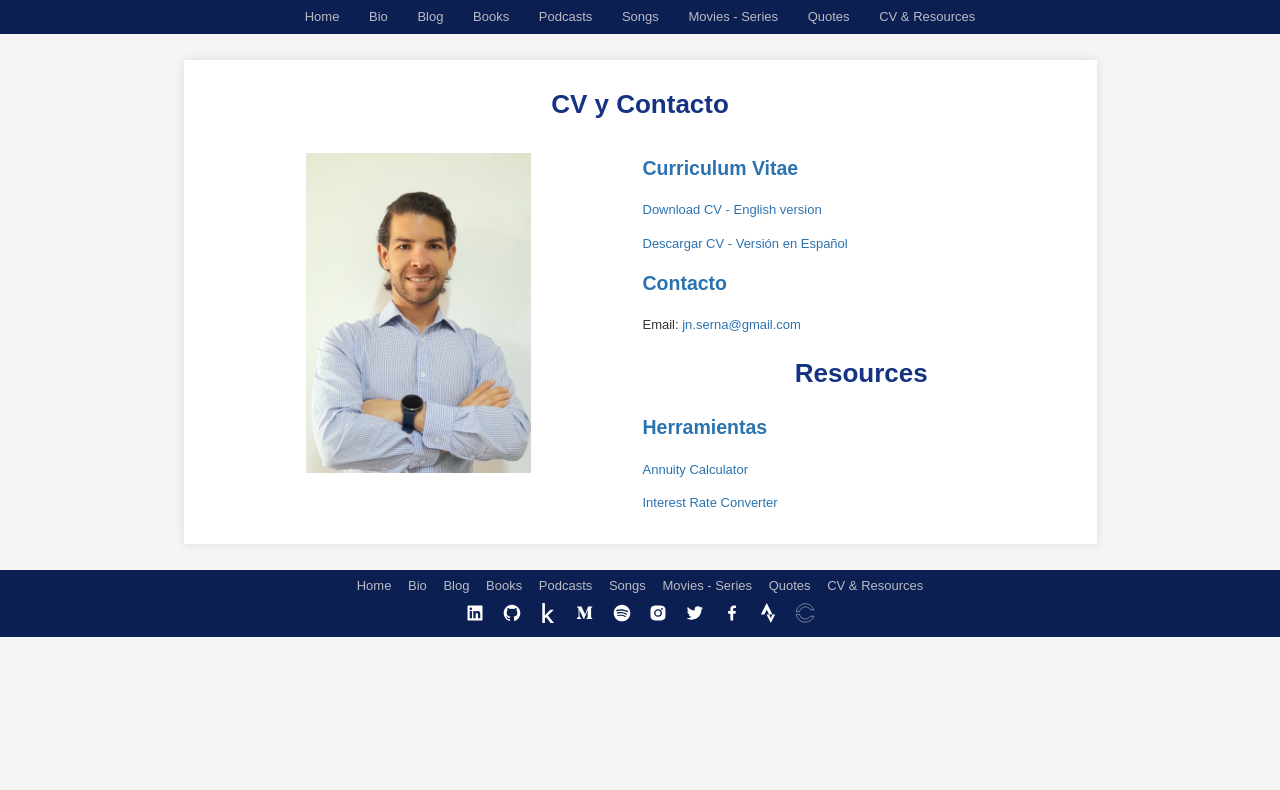
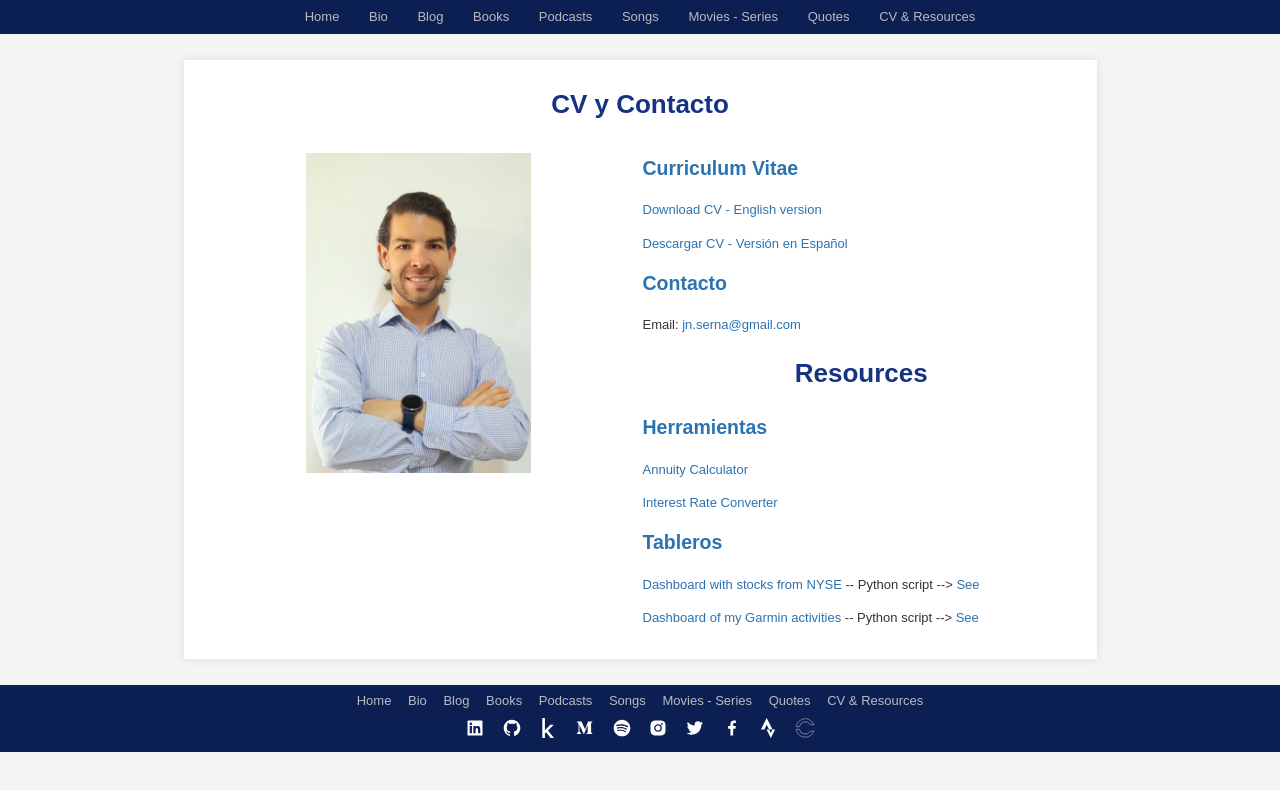
Before and after one commit to jnserna/jnserna.github.io, a plain HTML site: page cv-contact.html in a window 1280 px wide. Drawn offline with Linux system fonts and the light colour scheme.

Commit message:
Adding Dashboards
Adding Dashboards

```diff
--- a/cv-contact.html
+++ b/cv-contact.html
@@ -50,7 +50,12 @@
                 <h2>Herramientas</h2>
                 <p><a href="res_annuity_calculator.html">Annuity Calculator</a></p>
                 <p><a href="res_interest_rate_converter.html">Interest Rate Converter</a></p>
-            </div>
+                </div>
+                <div class="tools">
+                <h2>Tableros</h2>
+                <p><a href="https://lookerstudio.google.com/s/n5VNkm0XTZk" target="_blank" >Dashboard with stocks from NYSE</a> -- Python script --> <a href="https://github.com/jnserna/APIs_finance" target="_blank" >See</a></p>
+                <p><a href="https://lookerstudio.google.com/s/g8DpXaGgiQ4" target="_blank" >Dashboard of my Garmin activities</a> -- Python script --> <a href="https://github.com/jnserna/garmin1" target="_blank" >See</a></p>
+                </div>
             </div>
         </div>
     </main>
```
